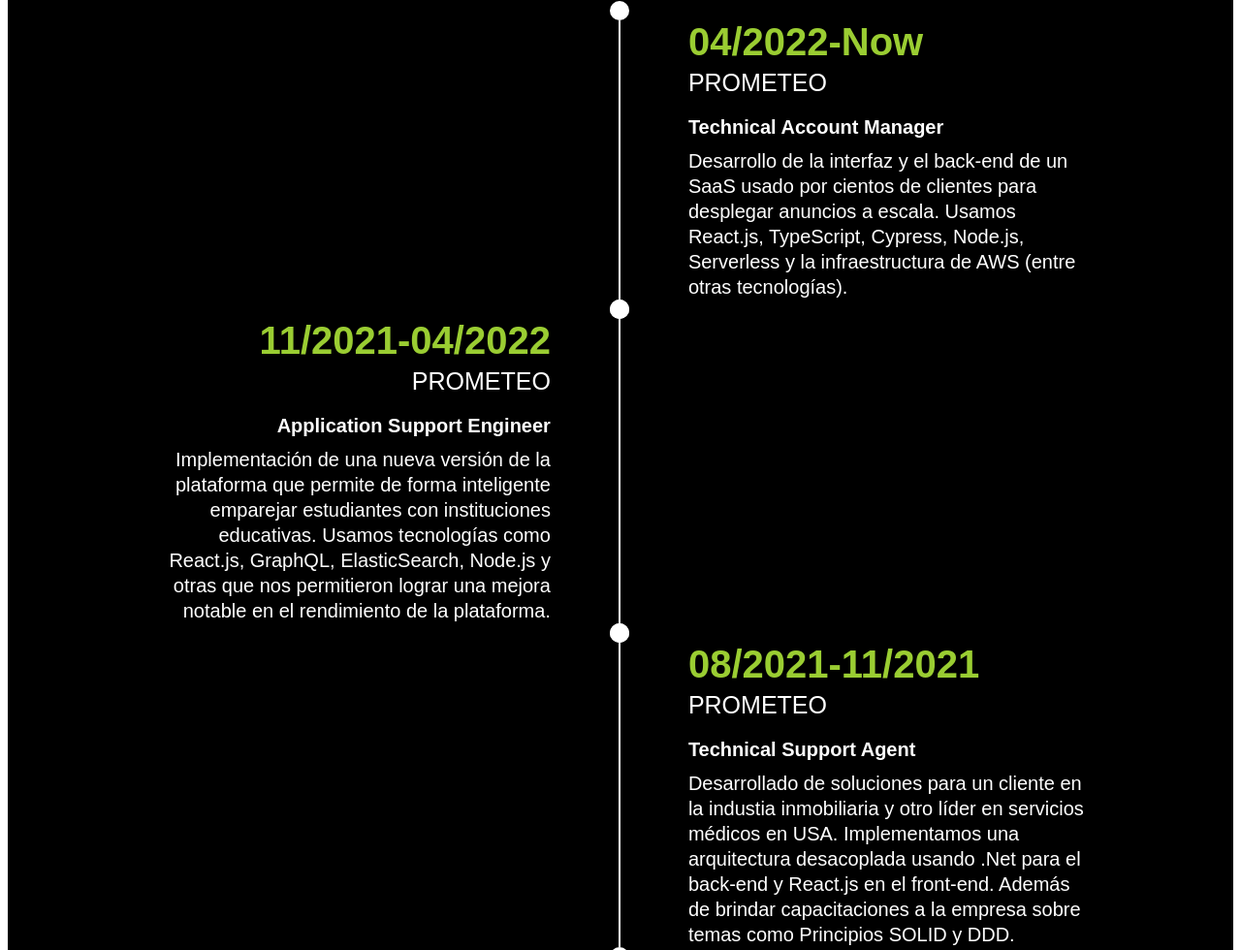
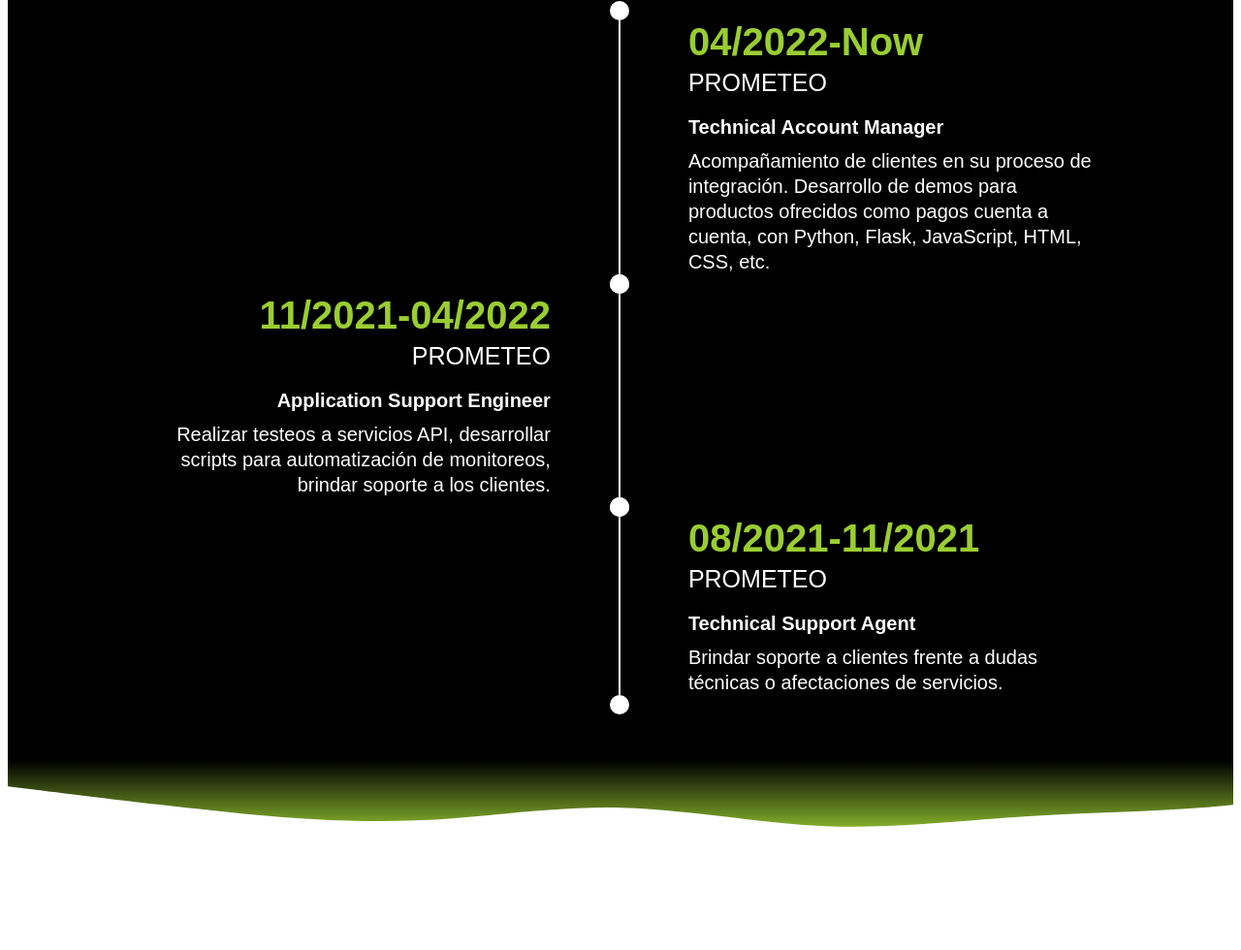
Before and after one commit to federicocalvette/federicocalvette.github.io, a plain HTML site: page index.html in a window 1280 px wide. Shown: the part 799-1779 px from the top of the page at 97% size. Drawn offline with Linux system fonts and the light colour scheme.

Commit message:
New text

```diff
--- a/index.html
+++ b/index.html
@@ -97,10 +97,9 @@
                     <div class="experience-company">Prometeo</div>
                     <div class="experience-position">Technical Account Manager</div>
                     <div class="experience-description">
-                    Desarrollo de la interfaz y el back-end de un SaaS usado por
-                    cientos de clientes para desplegar anuncios a escala. Usamos
-                    React.js, TypeScript, Cypress, Node.js, Serverless y la
-                    infraestructura de AWS (entre otras tecnologías).
+                        Acompañamiento de clientes en su proceso de integración.
+                        Desarrollo de demos para productos ofrecidos como pagos cuenta a cuenta,
+                        con Python, Flask, JavaScript, HTML, CSS, etc.
                     </div>
                 </div>
                 <div class="experience experience_left">
@@ -108,11 +107,7 @@
                     <div class="experience-company">Prometeo</div>
                     <div class="experience-position">Application Support Engineer</div>
                     <div class="experience-description">
-                    Implementación de una nueva versión de la plataforma que permite
-                    de forma inteligente emparejar estudiantes con instituciones
-                    educativas. Usamos tecnologías como React.js, GraphQL,
-                    ElasticSearch, Node.js y otras que nos permitieron lograr una
-                    mejora notable en el rendimiento de la plataforma.
+                    Realizar testeos a servicios API, desarrollar scripts para automatización de monitoreos, brindar soporte a los clientes.
                     </div>
                 </div>
                 <div class="line"></div>
@@ -124,12 +119,7 @@
                     <div class="experience-company">Prometeo</div>
                     <div class="experience-position">Technical Support Agent</div>
                     <div class="experience-description">
-                    Desarrollado de soluciones para un cliente en la industia
-                    inmobiliaria y otro líder en servicios médicos en USA.
-                    Implementamos una arquitectura desacoplada usando .Net para el
-                    back-end y React.js en el front-end. Además de brindar
-                    capacitaciones a la empresa sobre temas como Principios SOLID y
-                    DDD.
+                    Brindar soporte a clientes frente a dudas técnicas o afectaciones de servicios.
                     </div>
                 </div>
                 </div>
```
